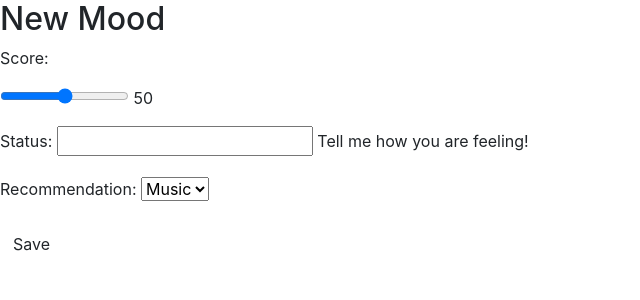
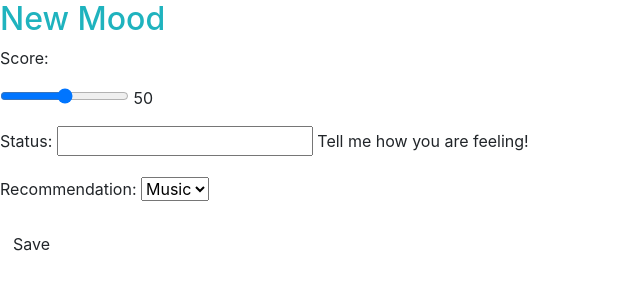
Before and after one commit to CMPUT401F21-Hackathon/Mood-Journal, a Django app: page /mood/new/ in a window 1280 px wide. Shown: the top 300 px of the page, without its empty margins (0-640 px from the left). Run offline with Django 3.2, Linux system fonts and the light colour scheme; some libraries are stand-ins or nearby versions.

Commit message:
add color

```diff
--- a/hackathon/mood_journal/static/css/base.css
+++ b/hackathon/mood_journal/static/css/base.css
@@ -6,6 +6,10 @@ h1 {
     color: red;
 }
 
+h2 {
+  color: rgb(31, 179, 190);
+}
+
 .mood {
   border: 2px solid black;
   margin: 5px;
```
